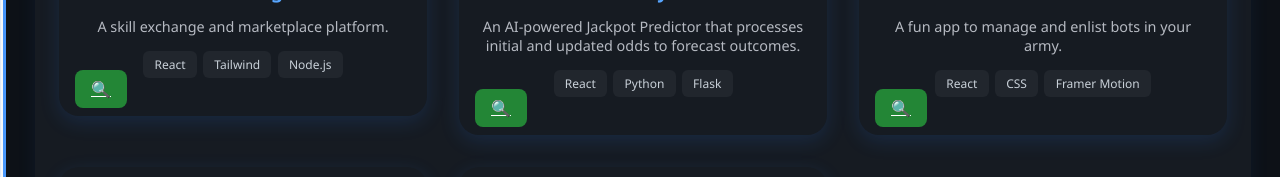
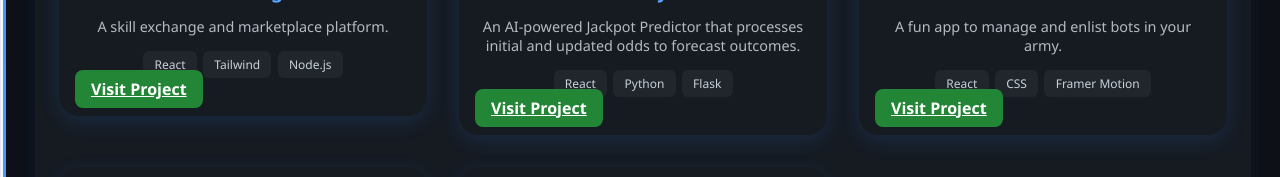
Before and after one commit to jaredrotich/portfolio, a React (Vite) app in the folder portfolio/: page /projects in a window 1280 px wide. Shown: the part 725-902 px from the top of the page. Built offline with nearby package versions, Linux system fonts and the light colour scheme; grey boxes are pictures that could not be loaded.

Commit message:
updated the product card

```diff
--- a/portfolio/src/pages/Projects.jsx
+++ b/portfolio/src/pages/Projects.jsx
@@ -27,7 +27,7 @@ const projectData = [
   {
     name: "Expense Tracker",
     description: "A secure app that allows clients to account for their expenses easily.",
-    url: "https://react-code-challenge-1-4nco-git-main-jared-rotichs-projects.vercel.app/",
+    url: "https://react-code-challenge-1-mu.vercel.app/",
     image: "/assets/expense-tracker.png",
     technologies: ["React", "CSS", "JavaScript"],
     iframe: false,
@@ -135,7 +135,7 @@ export default function Projects() {
                 }}
                 whileTap={{ scale: 0.9 }}
               >
-                🔍
+                Visit Project
               </motion.a>
             </motion.div>
           </motion.div>
```
